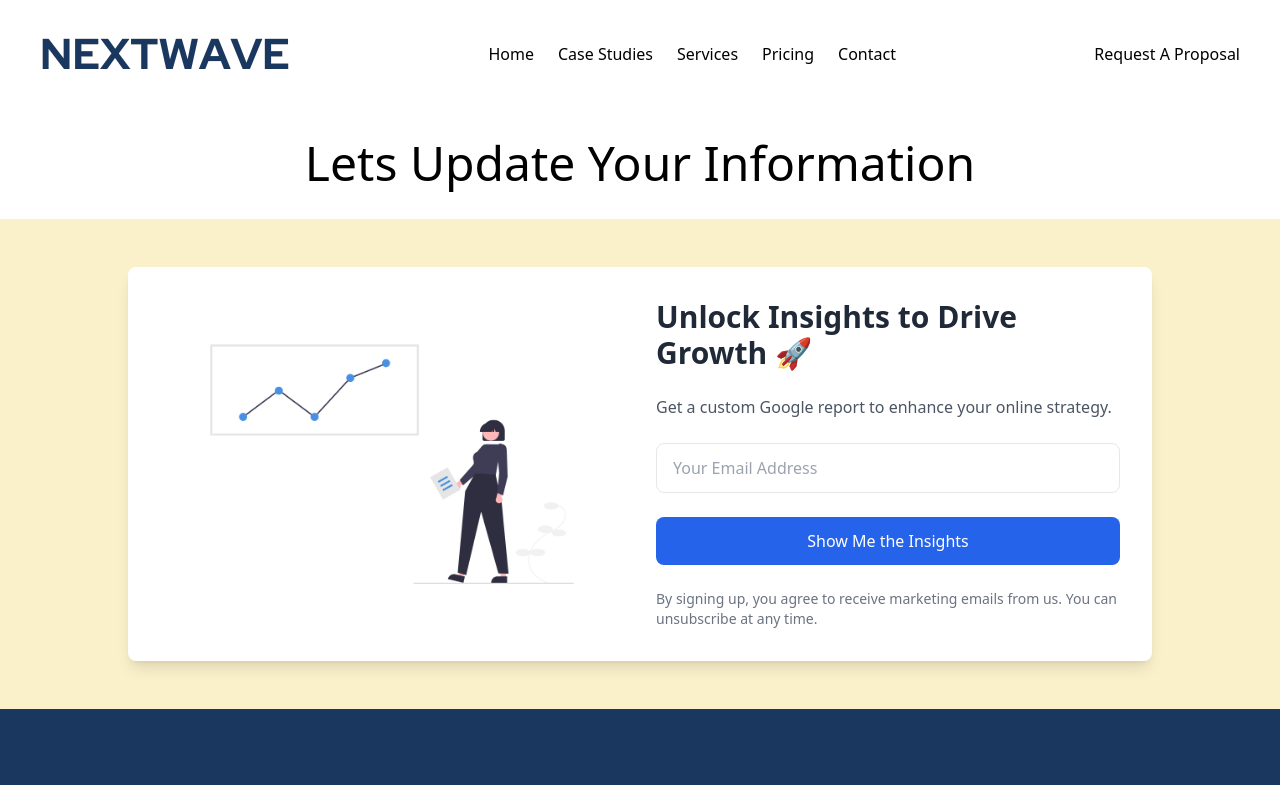
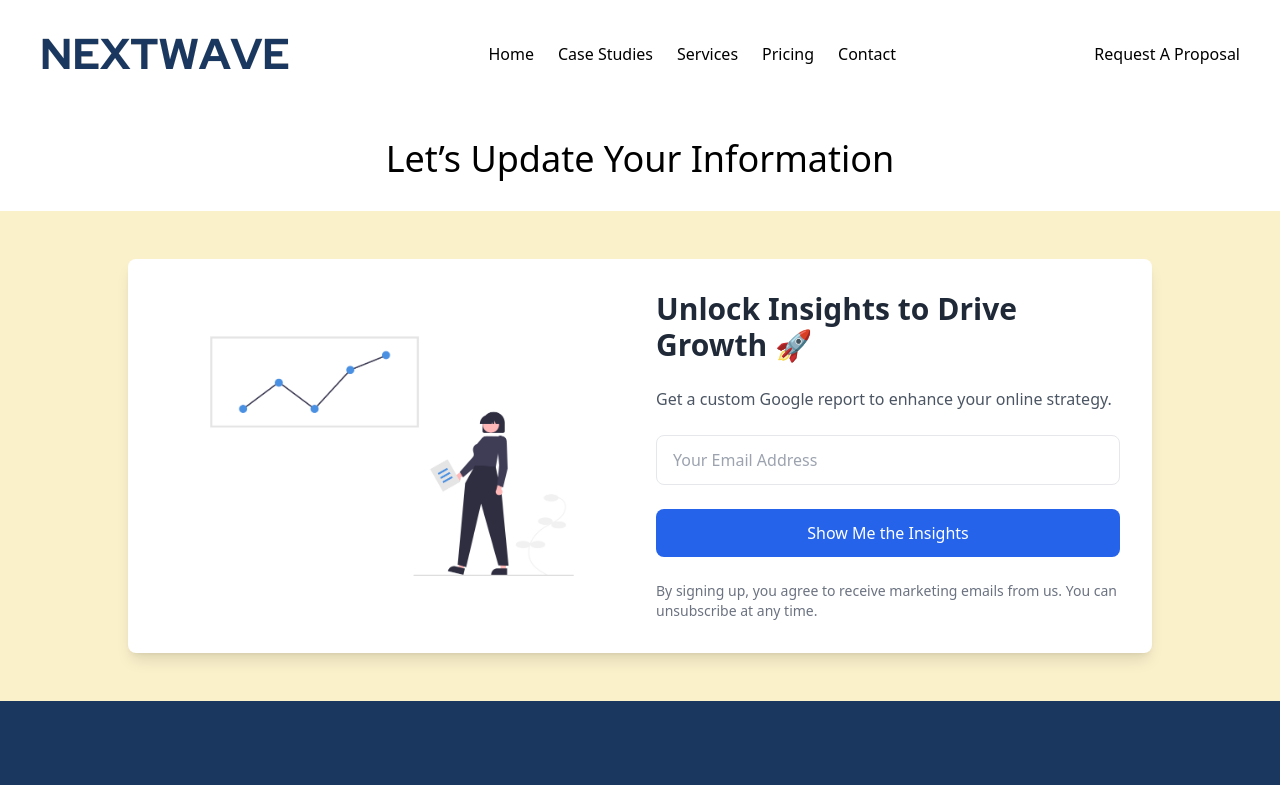
Before and after one commit to Parrasite9/nextwave, a React (Create React App) app: page /get-website in a window 1280 px wide. Shown: the top 785 px of the page. Built offline with nearby package versions, Linux system fonts and the light colour scheme.

Commit message:
The most recent commit is the most recent working version. This commit is for testing the form updates and booking display after form is submitted

```diff
--- a/src/Components/Home/Klaviyo/Signup.jsx
+++ b/src/Components/Home/Klaviyo/Signup.jsx
@@ -38,7 +38,7 @@ const FORM_VARIANTS = [
     },
   ];
 
-function Signup() {
+function Signup({ onFormSubmit }) {
   const [step, setStep] = useState(1);
   const [variant, setVariant] = useState(null);
   const [formData, setFormData] = useState({
@@ -78,11 +78,17 @@ function Signup() {
   }, []);
 
 
-
   const validateEmail = (email) => {
     const emailRegex = /^[^\s@]+@[^\s@]+\.[^\s@]+$/;
     return emailRegex.test(email);
   };
+
+  // Updated website validation to accept domains like "testing.com" or "www.example.org"
+  const validateWebsite = (website) => {
+    const websiteRegex = /^(https?:\/\/)?(www\.)?[a-zA-Z0-9-]+(\.[a-zA-Z]{2,})+$/;
+    return websiteRegex.test(website);
+  };
+
 
   const validateStep1 = () => {
     const newErrors = {};
@@ -98,7 +104,9 @@ function Signup() {
     if (!formData.fname) newErrors.fname = 'First Name is required';
     if (!formData.lname) newErrors.lname = 'Last Name is required';
     if (!formData.businessName) newErrors.businessName = 'Business Name is required';
-    if (!formData.website) newErrors.website = 'Website is required. Please format as http://www.example.com';
+    if (!formData.website || !validateWebsite(formData.website)) {
+        newErrors.website = 'Please enter a valid website (e.g., example.com)';
+    }
     setErrors(newErrors);
     return Object.keys(newErrors).length === 0;
   };
@@ -143,39 +151,6 @@ function Signup() {
     }
   };
 
-//   const subscribeToKlaviyoList = async (step) => {
-//     try {
-//       let payload = {
-//         email: formData.email,
-//       };
-
-//       if (step === 'step2') {
-//         // Include additional data for Step 2
-//         payload.firstName = formData.fname;
-//         payload.lastName = formData.lname;
-//         payload.businessName = formData.businessName;
-//         payload.website = formData.website;
-//       }
-
-//       const response = await fetch('https://g59t3yegkl.execute-api.us-east-1.amazonaws.com/production/subscribe', {
-//         method: 'POST',
-//         headers: {
-//           'Content-Type': 'application/json',
-//         },
-//         body: JSON.stringify(payload),
-//       });
-
-//       const data = await response.json();
-
-//       if (response.ok) {
-//         console.log('Successfully subscribed:', data);
-//       } else {
-//         console.error('Error subscribing:', data.error);
-//       }
-//     } catch (error) {
-//       console.error('Error subscribing:', error);
-//     }
-//   };
 
   const subscribeToKlaviyoList = async (step) => {
     try {
@@ -286,12 +261,12 @@ function Signup() {
             />
             {errors.businessName && <p className="text-red-500 text-sm">{errors.businessName}</p>}
             <input
-              type="url"
-              name="website"
-              value={formData.website}
-              onChange={handleChange}
-              placeholder="Business Website (e.g., http://www.example.com)"
-              className="w-full px-4 py-3 border rounded-lg focus:outline-none"
+                type="text"
+                name="website"
+                value={formData.website}
+                onChange={handleChange}
+                placeholder="Business Website (e.g., example.com)"
+                className="w-full px-4 py-3 border rounded-lg focus:outline-none"
             />
             {errors.website && <p className="text-red-500 text-sm">{errors.website}</p>}
             <button type="submit" className="w-full bg-blue-600 text-white py-3 rounded-lg hover:bg-blue-700">
--- a/src/Pages/GetWebsite.jsx
+++ b/src/Pages/GetWebsite.jsx
@@ -1,18 +1,31 @@
-import React from 'react'
-import { Signup } from '../Components'
+import React, { useState } from 'react';
+import { Signup } from '../Components';
 
 function GetWebsite() {
+  const [formSubmitted, setFormSubmitted] = useState(false);
+
+  const handleFormSubmit = () => {
+    setFormSubmitted(true);
+  };
+
   return (
     <div>
-      <h1 className='header py-4 text-2xl text-center
-                        md:text-3xl lg:text-4xl
-                        lg:py-8
-                        xl:text-5xl'>
-                            Lets Update Your Information
-        </h1>
-      <Signup />
+      <h1 className='text-center text-4xl py-8'>Let’s Update Your Information</h1>
+      <Signup onFormSubmit={handleFormSubmit} />
+
+      {formSubmitted && (
+        <div className="text-center mt-8">
+          <p className="text-xl">Book your FREE strategy call below!</p>
+          <iframe
+            src="https://scheduler.zoom.us/isaiah-johnson-c45fbx/discovery-call?embed=true"
+            frameBorder="0"
+            style={{ width: '750px', height: '560px' }}
+            className="mt-4"
+          />
+        </div>
+      )}
     </div>
-  )
+  );
 }
 
-export default GetWebsite
+export default GetWebsite;
```
